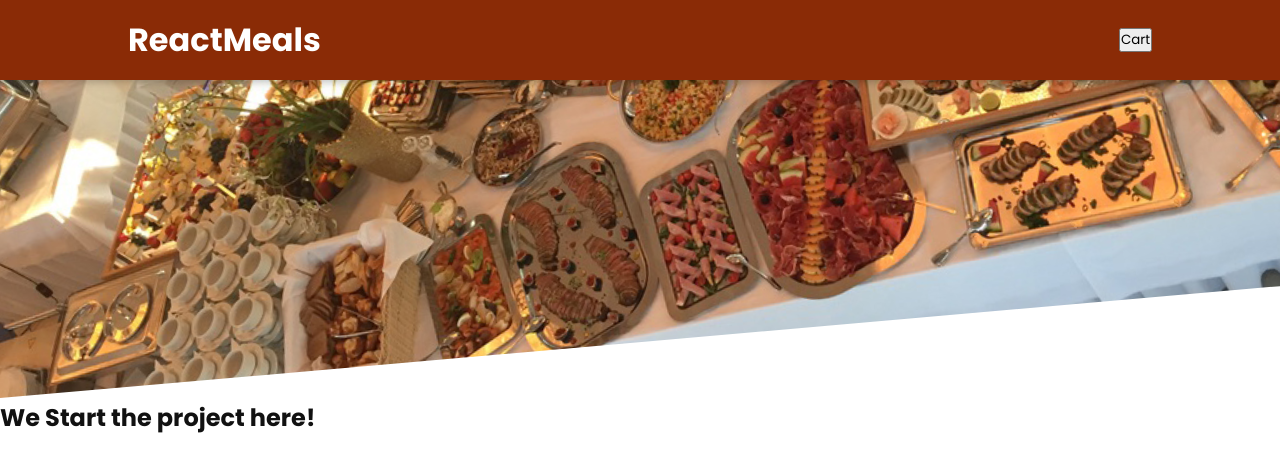
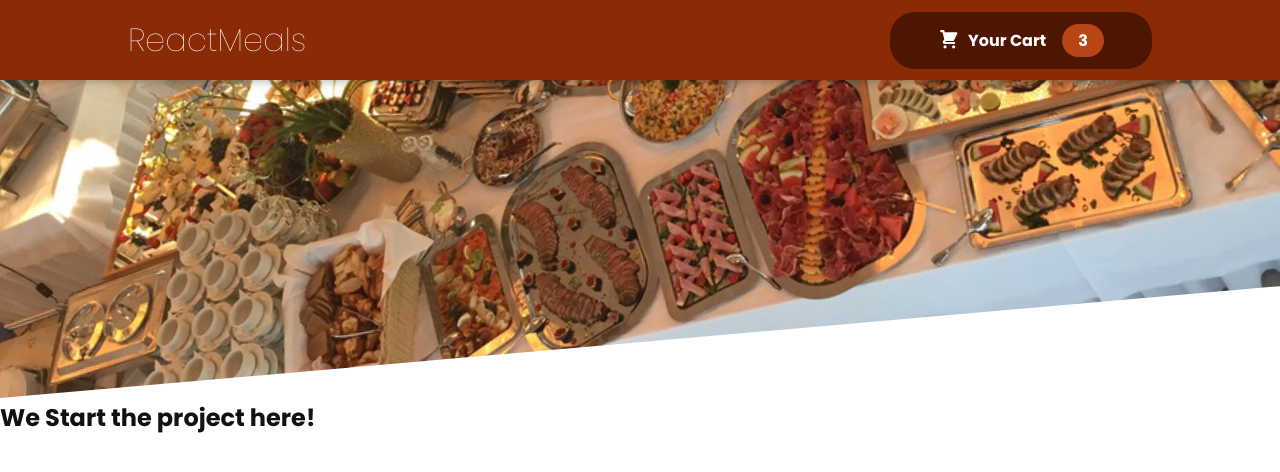
Before and after one commit to aryan-upa/food-order-app, a React (Create React App) app: page / in a window 1280 px wide. Shown: the top 472 px of the page. Built offline with nearby package versions, Linux system fonts and the light colour scheme.

Commit message:
HeaderCartButton.jsx

```diff
--- /dev/null
+++ b/src/components/cart/CartIcon.js
@@ -0,0 +1,13 @@
+const CartIcon = () => {
+  return (
+    <svg
+      xmlns='http://www.w3.org/2000/svg'
+      viewBox='0 0 20 20'
+      fill='currentColor'
+    >
+      <path d='M3 1a1 1 0 000 2h1.22l.305 1.222a.997.997 0 00.01.042l1.358 5.43-.893.892C3.74 11.846 4.632 14 6.414 14H15a1 1 0 000-2H6.414l1-1H14a1 1 0 00.894-.553l3-6A1 1 0 0017 3H6.28l-.31-1.243A1 1 0 005 1H3zM16 16.5a1.5 1.5 0 11-3 0 1.5 1.5 0 013 0zM6.5 18a1.5 1.5 0 100-3 1.5 1.5 0 000 3z' />
+    </svg>
+  );
+};
+
+export default CartIcon;
--- a/src/components/layout/Header.jsx
+++ b/src/components/layout/Header.jsx
@@ -1,12 +1,13 @@
 import classes from './Header.module.css';
 import foodImg from '../../assets/meals.jpg';
+import HeaderCartButton from "./HeaderCartButton";
 
 const Header = props => {
     return (
         <>
             <header className={classes.header}>
                 <h1>ReactMeals</h1>
-                <button>Cart</button>
+                <HeaderCartButton>Cart</HeaderCartButton>
             </header>
             <div className={classes['main-image']}>
                 <img src={foodImg} alt="Food displayed on a table."/>
--- a/src/components/layout/Header.module.css
+++ b/src/components/layout/Header.module.css
@@ -12,7 +12,10 @@
   padding: 0 10%;
   box-shadow: 0 2px 8px rgba(0, 0, 0, 0.25);
   z-index: 10;
-  font-weight: 200;
+}
+
+.header > h1 {
+  font-weight: 100;
 }
 
 .main-image {
--- /dev/null
+++ b/src/components/layout/HeaderCartButton.jsx
@@ -0,0 +1,19 @@
+import React from "react";
+import CartIcon from "../cart/CartIcon";
+import classes from "./HeaderCartButton.module.css";
+
+const HeaderCartButton = props => {
+    return (
+        <button className={classes.button}>
+            <span className={classes.icon}>
+                <CartIcon/>
+            </span>
+            <span>
+                Your Cart
+            </span>
+            <span className={classes.badge}>3</span>
+        </button>
+    );
+}
+
+export default HeaderCartButton;
--- /dev/null
+++ b/src/components/layout/HeaderCartButton.module.css
@@ -0,0 +1,59 @@
+.button {
+  cursor: pointer;
+  font: inherit;
+  border: none;
+  background-color: #4d1601;
+  color: white;
+  padding: 0.75rem 3rem;
+  display: flex;
+  justify-content: space-around;
+  align-items: center;
+  border-radius: 25px;
+  font-weight: bold;
+}
+
+.button:hover,
+.button:active {
+  background-color: #2c0d00;
+}
+
+.icon {
+  width: 1.35rem;
+  height: 1.35rem;
+  margin-right: 0.5rem;
+}
+
+.badge {
+  background-color: #b94517;
+  padding: 0.25rem 1rem;
+  border-radius: 25px;
+  margin-left: 1rem;
+  font-weight: bold;
+}
+
+.button:hover .badge,
+.button:active .badge {
+  background-color: #92320c;
+}
+
+.bump {
+  animation: bump 300ms ease-out;
+}
+
+@keyframes bump {
+  0% {
+    transform: scale(1);
+  }
+  10% {
+    transform: scale(0.9);
+  }
+  30% {
+    transform: scale(1.1);
+  }
+  50% {
+    transform: scale(1.15);
+  }
+  100% {
+    transform: scale(1);
+  }
+}
```
